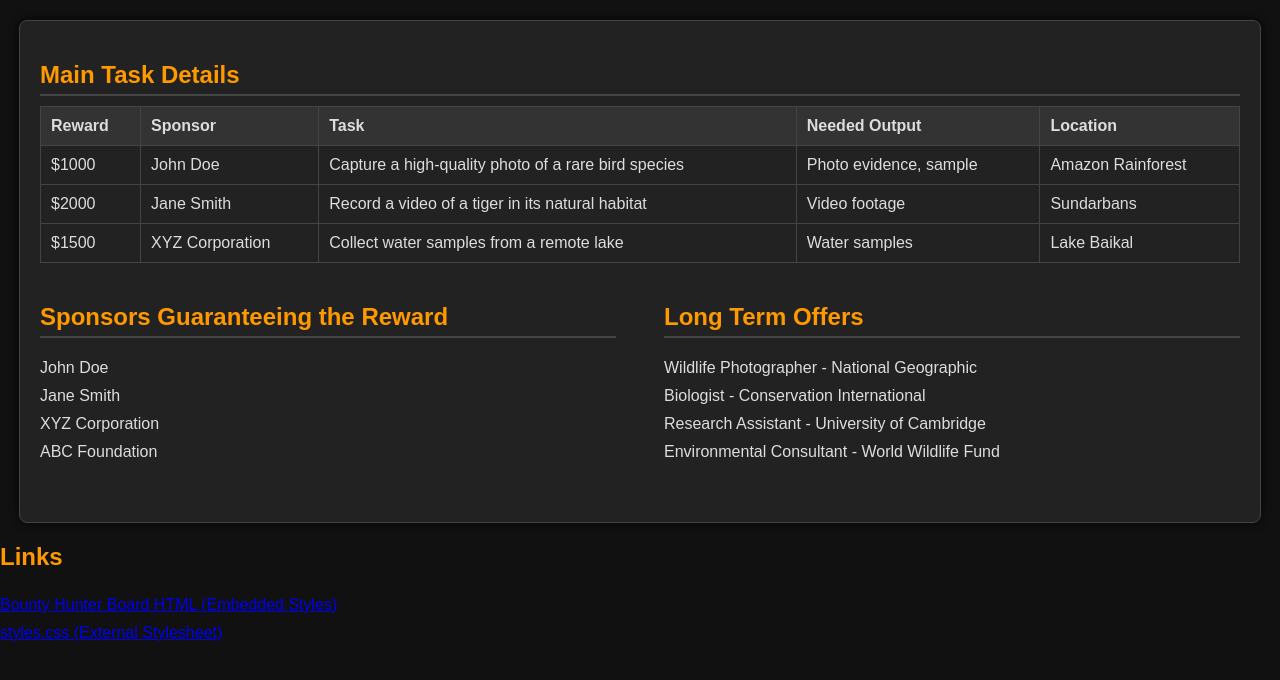
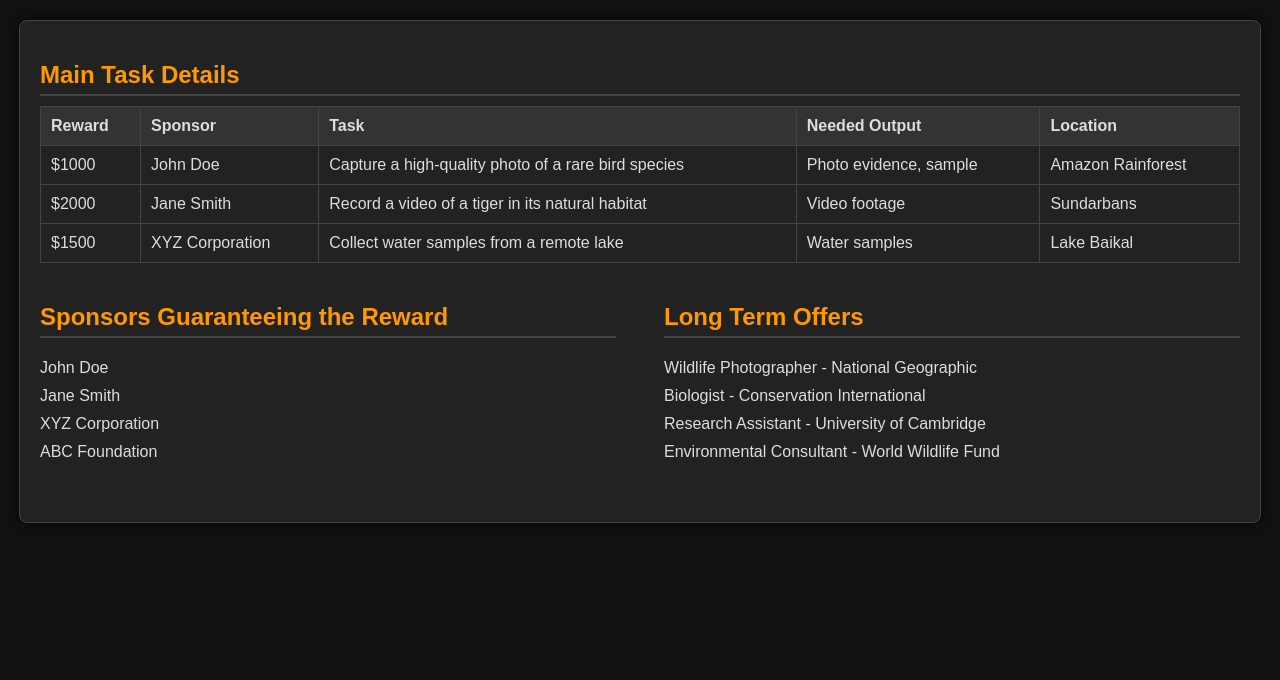
Before and after one commit to hostacna/TION.github.io, a plain HTML site: page index.html in a window 1280 px wide. Drawn offline with Linux system fonts and the light colour scheme.

Commit message:
links fix

```diff
--- a/index.html
+++ b/index.html
@@ -66,7 +66,7 @@
             </div>
         </div>
     </div>
-    <div class="links">
+    <div class="links" style="display: none;">
         <h2>Links</h2>
         <ul>
             <li><a href="bounty_hunter_board.html">Bounty Hunter Board HTML (Embedded Styles)</a></li>
```
